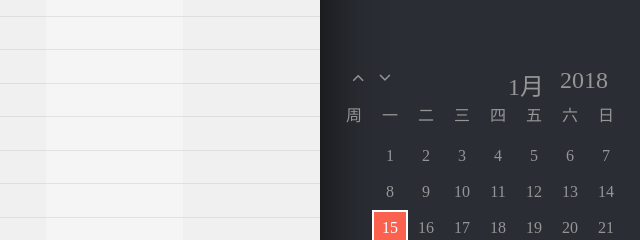
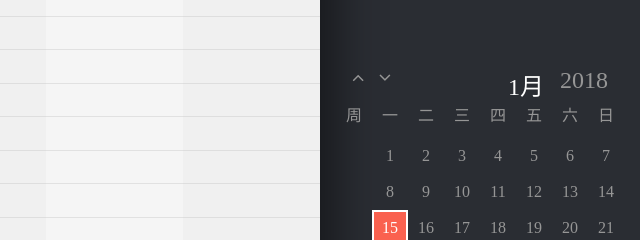
Before and after one commit to NayukiDS/p-proj-1702, a plain HTML site: page web_management/desks.html in a window 1280 px wide. In both pictures the pointer is over the element "1月". Shown: the part 349-589 px from the top of the page, 640-1280 px from the left. Drawn offline with Linux system fonts and the light colour scheme.

Commit message:
add color animation when hover on month.

```diff
--- a/web_management/css/global.css
+++ b/web_management/css/global.css
@@ -146,6 +146,11 @@ body{
     display: inline;
     float: right;
     margin-right: 1rem;
+    transition: color 200ms;
+}
+
+#panel_picker_month:hover{
+    color: white;
 }
 
 .mouth_change{
```
